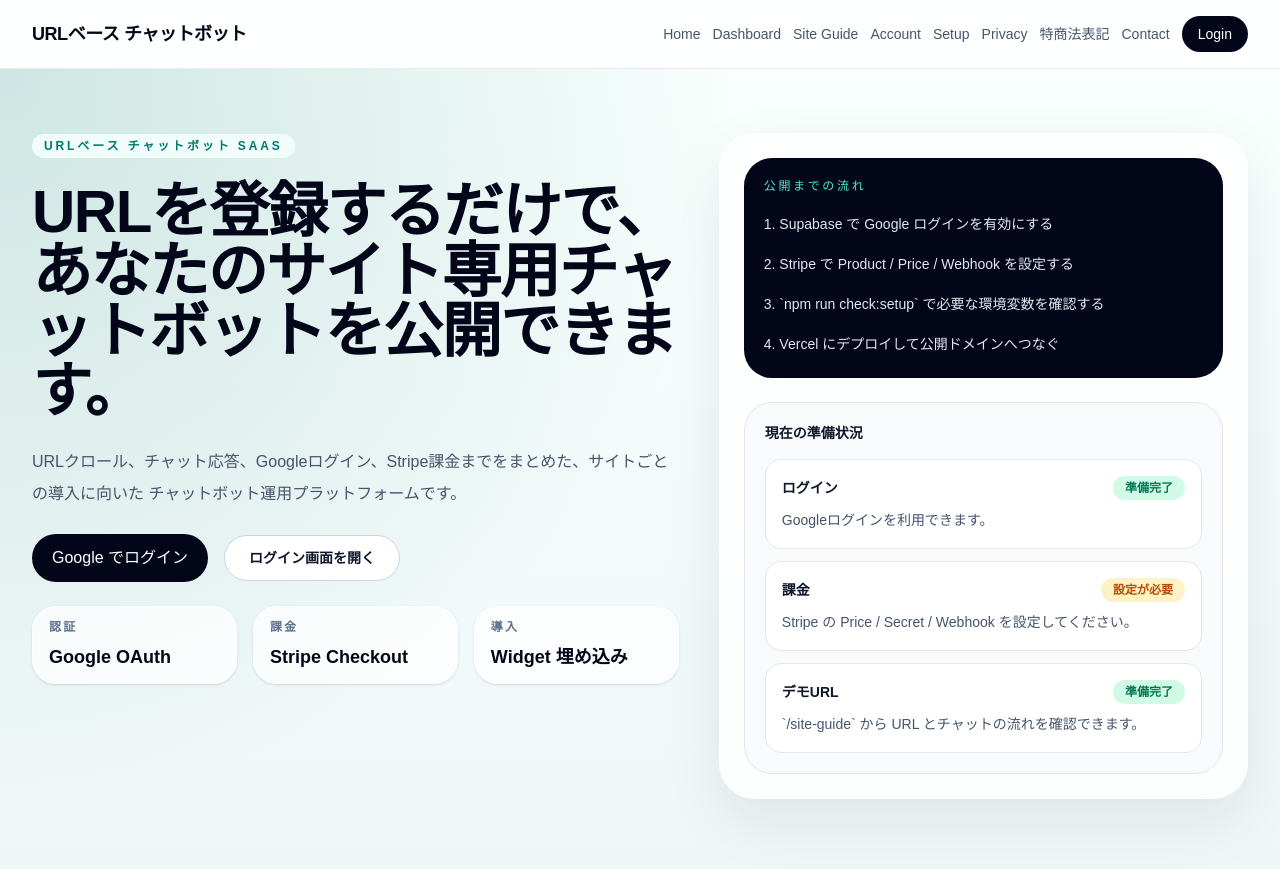
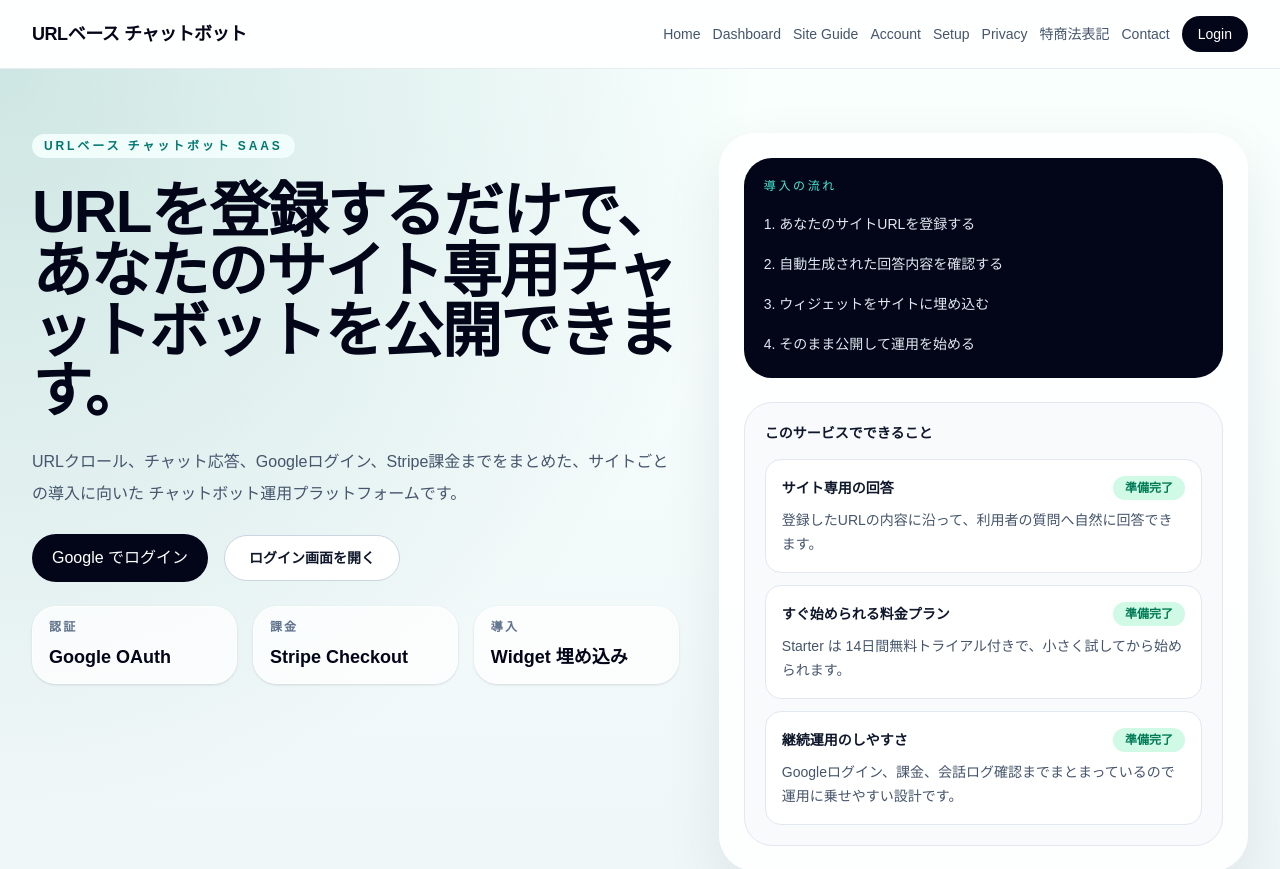
Before and after one commit to manafi362/threads-tool2, a Next.js app: page / in a window 1280 px wide. Shown: the top 869 px of the page. Built offline with nearby package versions, Linux system fonts and the light colour scheme; no server answers.

Commit message:
Make homepage messaging user-facing

```diff
--- a/app/page.tsx
+++ b/app/page.tsx
@@ -73,33 +73,33 @@ export default async function HomePage() {
         <div className="space-y-6">
           <div className="rounded-[36px] border border-white/70 bg-white/85 p-6 shadow-[0_22px_60px_rgba(15,23,42,0.08)]">
             <div className="rounded-[28px] bg-slate-950 p-5 text-white">
-              <p className="text-xs uppercase tracking-[0.22em] text-teal-300">公開までの流れ</p>
+              <p className="text-xs uppercase tracking-[0.22em] text-teal-300">導入の流れ</p>
               <ul className="mt-4 space-y-3 text-sm leading-7 text-slate-200">
-                <li>1. Supabase で Google ログインを有効にする</li>
-                <li>2. Stripe で Product / Price / Webhook を設定する</li>
-                <li>3. `npm run check:setup` で必要な環境変数を確認する</li>
-                <li>4. Vercel にデプロイして公開ドメインへつなぐ</li>
+                <li>1. あなたのサイトURLを登録する</li>
+                <li>2. 自動生成された回答内容を確認する</li>
+                <li>3. ウィジェットをサイトに埋め込む</li>
+                <li>4. そのまま公開して運用を始める</li>
               </ul>
             </div>
             <div className="mt-6 rounded-[28px] border border-slate-200 bg-slate-50 p-5">
-              <p className="text-sm font-semibold text-slate-900">現在の準備状況</p>
+              <p className="text-sm font-semibold text-slate-900">このサービスでできること</p>
               <div className="mt-4 grid gap-3">
                 <ReadinessRow
-                  label="ログイン"
-                  ready={hasAuth}
-                  readyText="Googleログインを利用できます。"
-                  missingText="Supabase の認証設定がまだ未完了です。"
+                  label="サイト専用の回答"
+                  ready
+                  readyText="登録したURLの内容に沿って、利用者の質問へ自然に回答できます。"
+                  missingText=""
                 />
                 <ReadinessRow
-                  label="課金"
-                  ready={hasBilling}
-                  readyText="Stripe のサブスク課金を利用できます。"
-                  missingText="Stripe の Price / Secret / Webhook を設定してください。"
+                  label="すぐ始められる料金プラン"
+                  ready
+                  readyText="Starter は 14日間無料トライアル付きで、小さく試してから始められます。"
+                  missingText=""
                 />
                 <ReadinessRow
-                  label="デモURL"
+                  label="継続運用のしやすさ"
                   ready
-                  readyText="`/site-guide` から URL とチャットの流れを確認できます。"
+                  readyText="Googleログイン、課金、会話ログ確認までまとまっているので運用に乗せやすい設計です。"
                   missingText=""
                 />
               </div>
```
